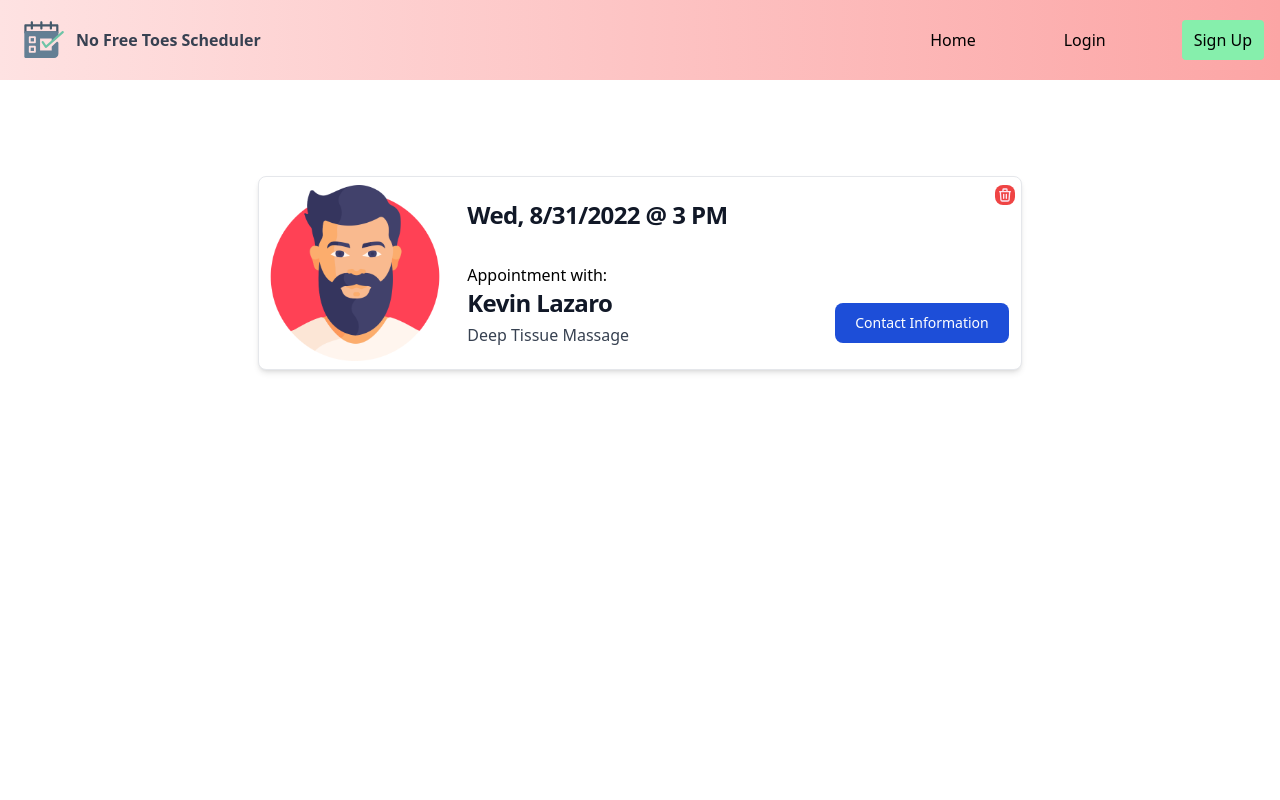
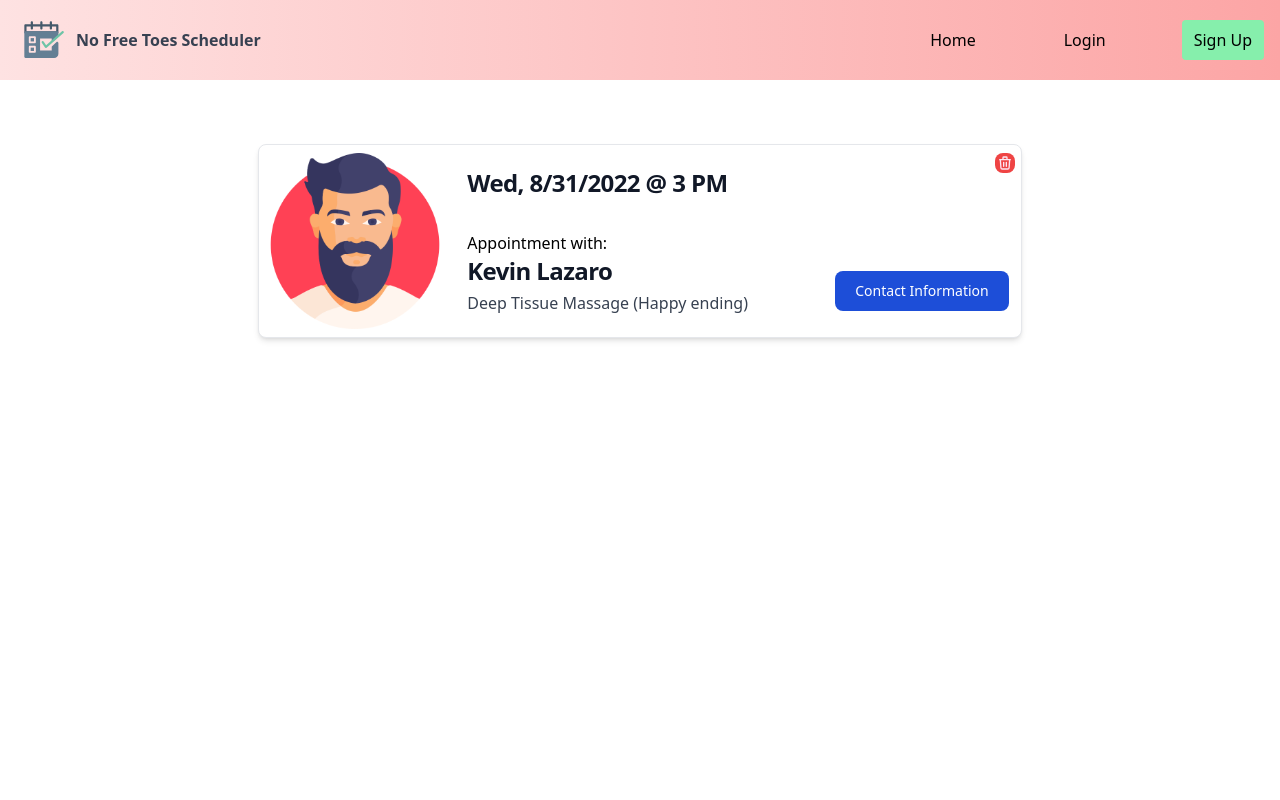
Before and after one commit to brianalegre/No-Free-Toes, a React (Create React App) app in the folder client/: page /appointments/1 in a window 1280 px wide. Shown: the top 800 px of the page. Built offline with nearby package versions, Linux system fonts and the light colour scheme; the HTML template or start-up script is replaced by a standard one.

Commit message:
created appointment cards sub components, finished styling

```diff
--- a/client/src/components/Appointment/AppointmentPage.js
+++ b/client/src/components/Appointment/AppointmentPage.js
@@ -3,10 +3,10 @@ import AppointmentCards from "./subcomponents/AppointmentCards";
 
 export default function AppointmentPage() {
   return (
-    <div className="min-h-screen">
-      <div className="py-12 md:py-24 flex justify-center">
+    <main className="flex flex-col min-h-screen">
+
         <AppointmentCards />
-      </div>
-    </div>
+
+    </main>
   );
 }
--- a/client/src/components/Appointment/subcomponents/AppointmentCards.js
+++ b/client/src/components/Appointment/subcomponents/AppointmentCards.js
@@ -4,6 +4,7 @@ import defaultImg from "../../../images/man.png";
 export default function AppointmentCards() {
   return (
     <>
+      <div className="py-8 md:py-16 flex justify-center">
         <div
           href="##"
           className="relative flex flex-col items-center bg-white rounded-lg border shadow-md md:flex-row md:max-w-3xl hover:bg-gray-100 dark:border-gray-700 dark:bg-gray-800 dark:hover:bg-gray-700"
@@ -13,7 +14,6 @@ export default function AppointmentCards() {
             src={defaultImg}
             alt="default"
           />
-
           <div className="absolute top-2 -right-0.5 md:bottom-40">
             <button className="inline-flex items-center justify-center w-5 h-5 mr-2 text-pink-100 transition delay-50 ease-in-out bg-red-500 rounded-lg focus:shadow-outline hover:bg-red-700">
               <svg
@@ -41,7 +41,7 @@ export default function AppointmentCards() {
               Kevin Lazaro
             </h5>
             <p className="font-normal text-gray-700 dark:text-gray-400">
-            Deep Tissue Massage
+              Deep Tissue Massage {"(Happy ending)"}
             </p>
           </div>
           <div className="pt-0 md:pt-28">
@@ -50,6 +50,7 @@ export default function AppointmentCards() {
             </button>
           </div>
         </div>
+      </div>
     </>
   );
 }
```
Lines whose indentation alone changed are shown as unchanged.
